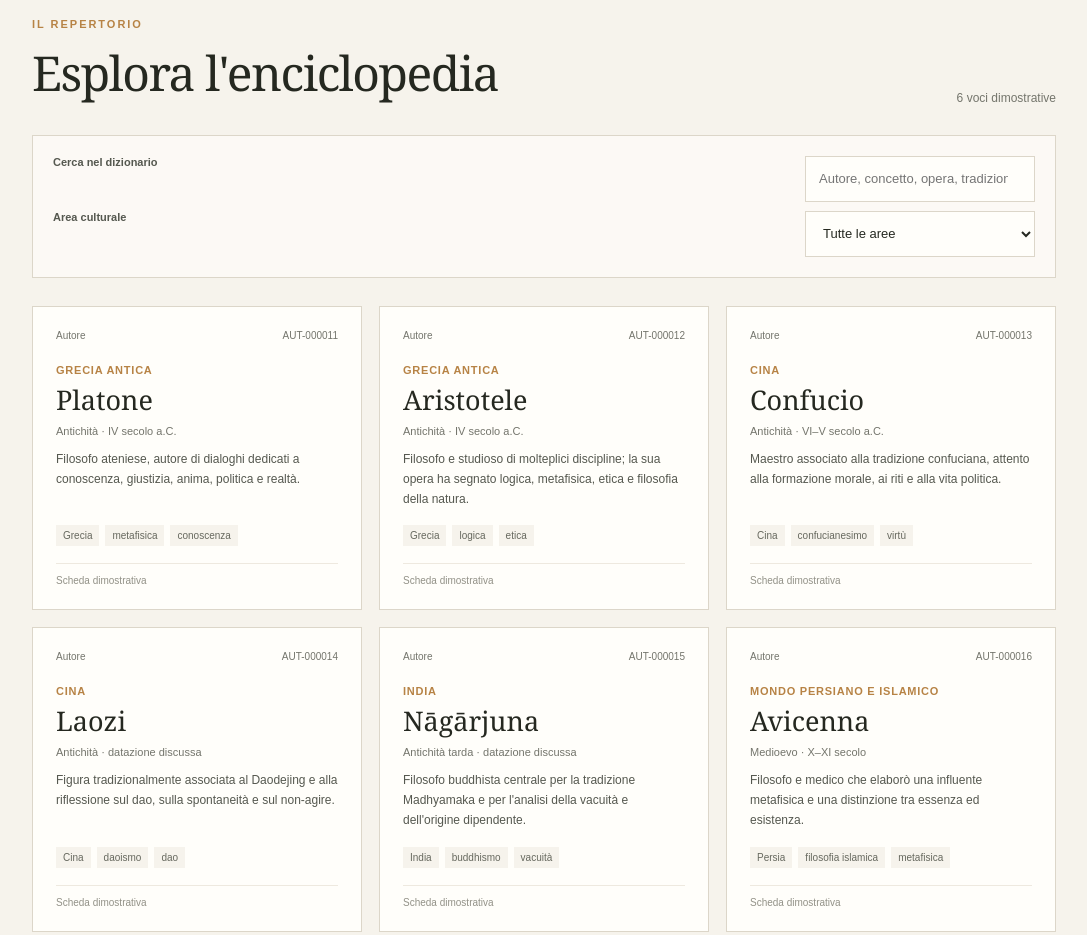
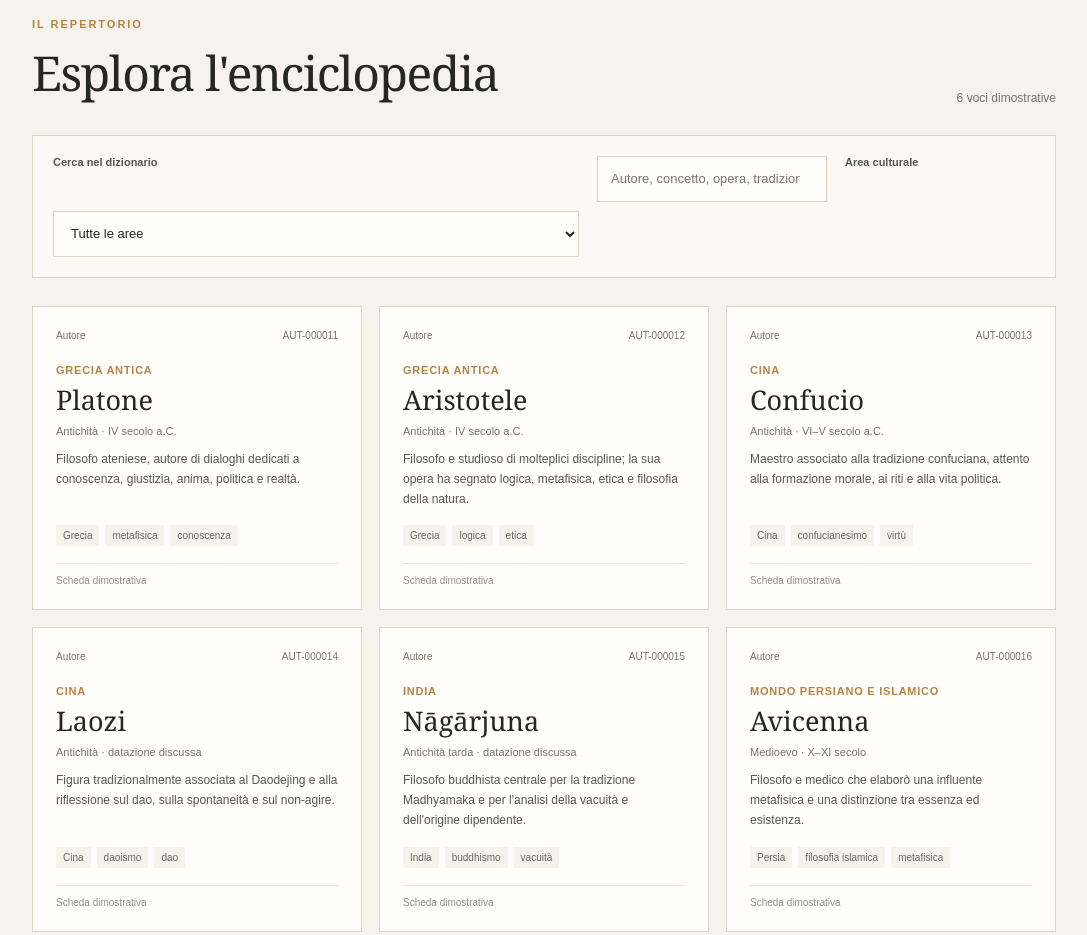
Before and after one commit to Marco19666/DizionarioFilosofico-, a Next.js app: page / in a window 1280 px wide. Shown: the part 920-1855 px from the top of the page, without its empty margins (96-1183 px from the left). Built offline with nearby package versions, Linux system fonts and the light colour scheme.

Commit message:
Adjust archive filters layout for entry type selector

```diff
--- a/app/globals.css
+++ b/app/globals.css
@@ -3,7 +3,7 @@
 .site-header{min-height:82px;padding:0 7vw;display:flex;align-items:center;justify-content:space-between;border-bottom:1px solid var(--line);background:var(--paper)}.brand{display:flex;align-items:center;gap:13px}.brand-mark{width:42px;height:42px;display:grid;place-items:center;border:1px solid var(--ochre);border-radius:50%;color:var(--green);font-family:Georgia,serif;font-size:25px}.brand strong{display:block;font-family:Georgia,serif;font-size:17px;font-weight:600}.brand small{display:block;margin-top:4px;color:var(--muted);font-size:10px;letter-spacing:.09em;text-transform:uppercase}.site-header nav{display:flex;gap:30px;color:#55584f;font-size:13px}.site-header nav a:hover{color:var(--ochre)}
 .hero{min-height:510px;padding:92px 10vw 80px;position:relative;overflow:hidden;background:var(--green);color:#f8f5ed}.hero-inner{max-width:760px;position:relative;z-index:1}.eyebrow{margin:0 0 18px;color:var(--ochre);font-size:11px;font-weight:700;letter-spacing:.18em;text-transform:uppercase}.hero h1{max-width:700px;margin:0;font-family:Georgia,"Times New Roman",serif;font-size:clamp(46px,6.7vw,82px);font-weight:400;letter-spacing:-.045em;line-height:.99}.hero h1 em{color:#d8b27b;font-weight:400}.hero-copy{max-width:590px;margin:27px 0 32px;color:#e1e3da;font-size:16px;line-height:1.8}.primary-link{display:inline-flex;gap:30px;align-items:center;padding:14px 18px;background:#e8d8bd;color:var(--green-dark);font-size:13px;font-weight:700}.primary-link:hover{background:white}.hero-note{position:absolute;right:8vw;bottom:65px;display:flex;flex-direction:column;gap:9px;color:rgba(255,255,255,.11);font-family:Georgia,serif;font-size:clamp(30px,4vw,52px)}
 .principles{display:grid;grid-template-columns:repeat(3,1fr);gap:45px;padding:54px 10vw;border-bottom:1px solid var(--line)}.principles>div{max-width:310px}.principle-number{color:var(--ochre);font-family:Georgia,serif;font-size:14px}.principles h2{margin:13px 0 8px;font-family:Georgia,serif;font-size:21px;font-weight:400}.principles p{margin:0;color:var(--muted);font-size:13px;line-height:1.7}
-.section-wrap{padding-left:10vw;padding-right:10vw}.encyclopedia{padding-top:82px;padding-bottom:88px}.section-heading{display:flex;justify-content:space-between;align-items:end;margin-bottom:30px}.section-heading .eyebrow{margin-bottom:10px}.section-heading h2,.pathways h2{margin:0;font-family:Georgia,"Times New Roman",serif;font-size:clamp(32px,4vw,48px);font-weight:400;letter-spacing:-.03em}.entry-count{color:var(--muted);font-size:12px}.search-panel{display:grid;grid-template-columns:1fr 230px;gap:9px 18px;padding:20px;margin-bottom:28px;border:1px solid var(--line);background:rgba(255,254,250,.65)}.search-label,.filter-label{color:#55584f;font-size:11px;font-weight:700}.search-panel input,.search-panel select{width:100%;min-height:46px;padding:0 13px;border:1px solid var(--line);border-radius:0;background:var(--white);color:var(--ink);font:inherit;font-size:13px}.search-panel input:focus,.search-panel select:focus{outline:2px solid var(--ochre);outline-offset:2px}
+.section-wrap{padding-left:10vw;padding-right:10vw}.encyclopedia{padding-top:82px;padding-bottom:88px}.section-heading{display:flex;justify-content:space-between;align-items:end;margin-bottom:30px}.section-heading .eyebrow{margin-bottom:10px}.section-heading h2,.pathways h2{margin:0;font-family:Georgia,"Times New Roman",serif;font-size:clamp(32px,4vw,48px);font-weight:400;letter-spacing:-.03em}.entry-count{color:var(--muted);font-size:12px}.search-panel{display:grid;grid-template-columns:minmax(0,1fr) 230px 190px;gap:9px 18px;padding:20px;margin-bottom:28px;border:1px solid var(--line);background:rgba(255,254,250,.65)}.search-label,.filter-label{color:#55584f;font-size:11px;font-weight:700}.search-panel input,.search-panel select{width:100%;min-height:46px;padding:0 13px;border:1px solid var(--line);border-radius:0;background:var(--white);color:var(--ink);font:inherit;font-size:13px}.search-panel input:focus,.search-panel select:focus{outline:2px solid var(--ochre);outline-offset:2px}
 .entry-grid{display:grid;grid-template-columns:repeat(3,minmax(0,1fr));gap:17px}.entry-card{min-height:280px;display:flex;flex-direction:column;padding:23px;border:1px solid var(--line);background:var(--white);transition:transform .18s ease,box-shadow .18s ease}.entry-card:hover{transform:translateY(-3px);box-shadow:0 12px 28px rgba(40,43,34,.07)}.card-meta{display:flex;justify-content:space-between;gap:10px;color:var(--muted);font-size:10px}.entry-area{margin:23px 0 5px;color:var(--ochre);font-size:11px;font-weight:700;letter-spacing:.07em;text-transform:uppercase}.entry-card h3{margin:0;font-family:Georgia,serif;font-size:27px;font-weight:400}.entry-period{margin:7px 0 13px;color:var(--muted);font-size:11px}.entry-description{margin:0 0 16px;color:#55584f;font-size:12px;line-height:1.65}.tag-list{display:flex;flex-wrap:wrap;gap:6px;margin-top:auto}.tag-list span{padding:5px 7px;background:var(--paper);color:#66685e;font-size:10px}.card-foot{margin-top:17px;padding-top:11px;border-top:1px solid #eee9df;color:#929187;font-size:10px}.editorial-note{margin:19px 0 0;color:var(--muted);font-size:11px;line-height:1.6}.empty-state{padding:35px;border:1px dashed var(--line);color:var(--muted);text-align:center;font-size:13px}
 .pathways{padding:75px 0;background:var(--paper-deep)}.pathways-inner{max-width:1050px}.pathways h2{max-width:690px}.pathways-inner>p:last-child{max-width:610px;color:#66685e;font-size:14px;line-height:1.8}.site-footer{display:flex;justify-content:space-between;gap:20px;padding:25px 7vw;background:var(--green-dark);color:#d4d8cf;font-size:10px;letter-spacing:.03em}
 @media(max-width:800px){.site-header{padding:17px 6vw;align-items:flex-start;gap:20px;flex-direction:column}.site-header nav{flex-wrap:wrap;gap:18px}.hero{min-height:470px;padding:75px 7vw}.hero-note{right:7vw;bottom:25px;flex-direction:row;font-size:25px}.principles{grid-template-columns:1fr;gap:28px;padding:42px 7vw}.section-wrap{padding-left:7vw;padding-right:7vw}.entry-grid{grid-template-columns:repeat(2,minmax(0,1fr))}.search-panel{grid-template-columns:1fr}.section-heading{align-items:flex-start;flex-direction:column;gap:12px}}
```
